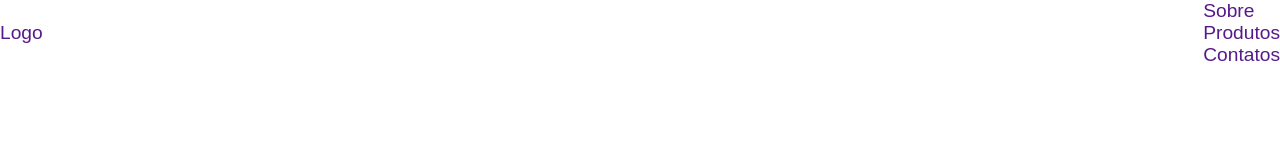
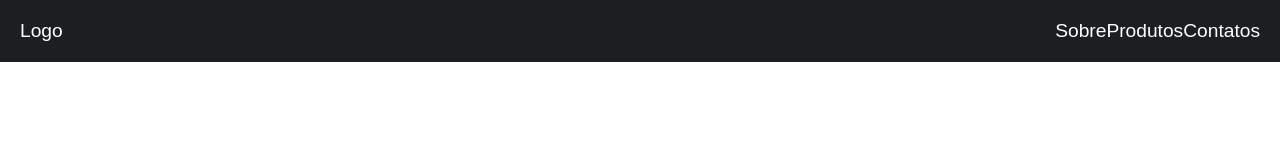
Before and after one commit to JoaoMeisterI/FlexBox-Grid, a plain HTML site: page index.html in a window 1280 px wide. Drawn offline with Linux system fonts and the light colour scheme.

Commit message:
só altere o display o que vai estar dentro do elemento pai

```diff
--- a/style.css
+++ b/style.css
@@ -12,9 +12,11 @@ p{
 a
 {
     text-decoration: none;
+    color: white;
 }
 
 .header{
+    background: #1d1e20;
     display: flex;
     /*Quando a tela for pequena o header vai para cima e a outra parte vai para baixo*/
     flex-wrap: wrap;
@@ -22,4 +24,11 @@ a
     justify-content: space-between;
     /*Alinha ao centro de forma vertical */
     align-items: center;
+    padding: 20px;
 }
+
+.menu{
+    /* os elementos sempre vão se alinhar de forma horizontal quando aplicado isso*/
+    display: flex;
+
+}
```
Also changed, not shown: index.html (+2 -0 lines).
